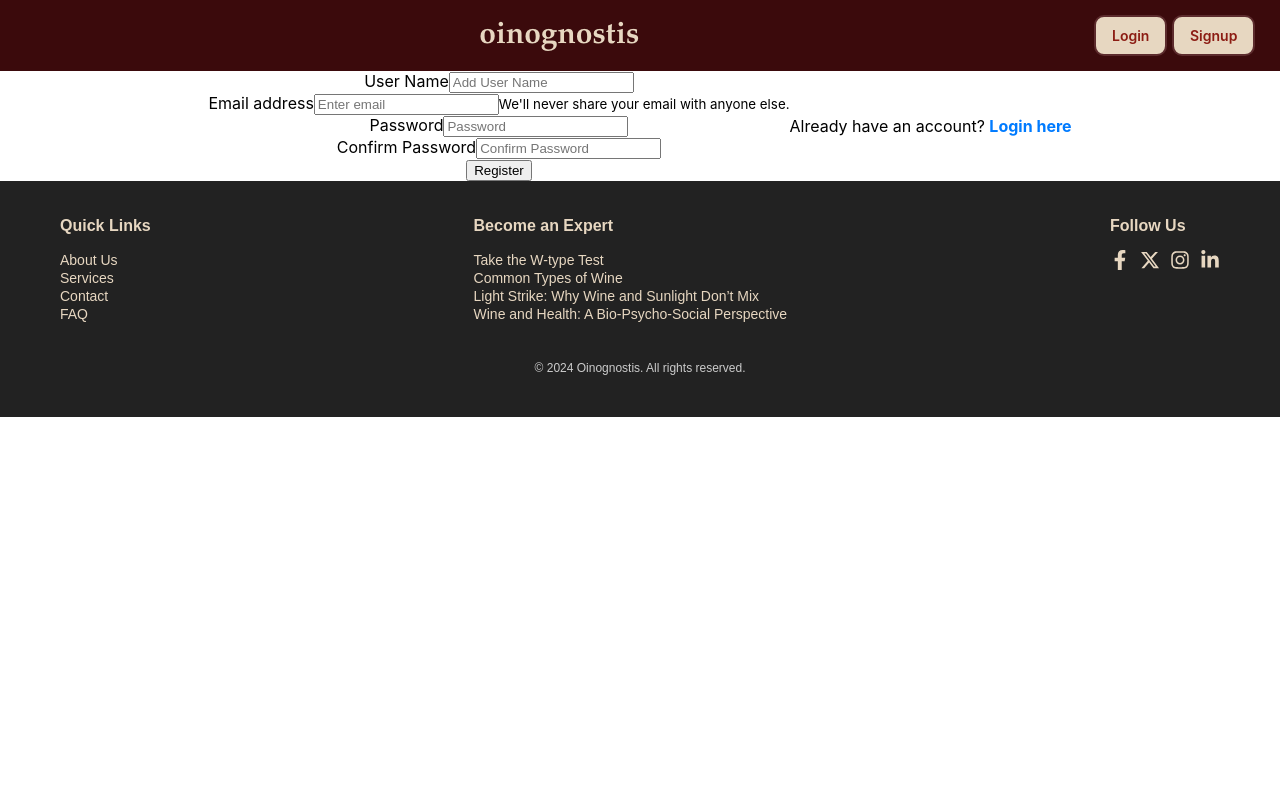
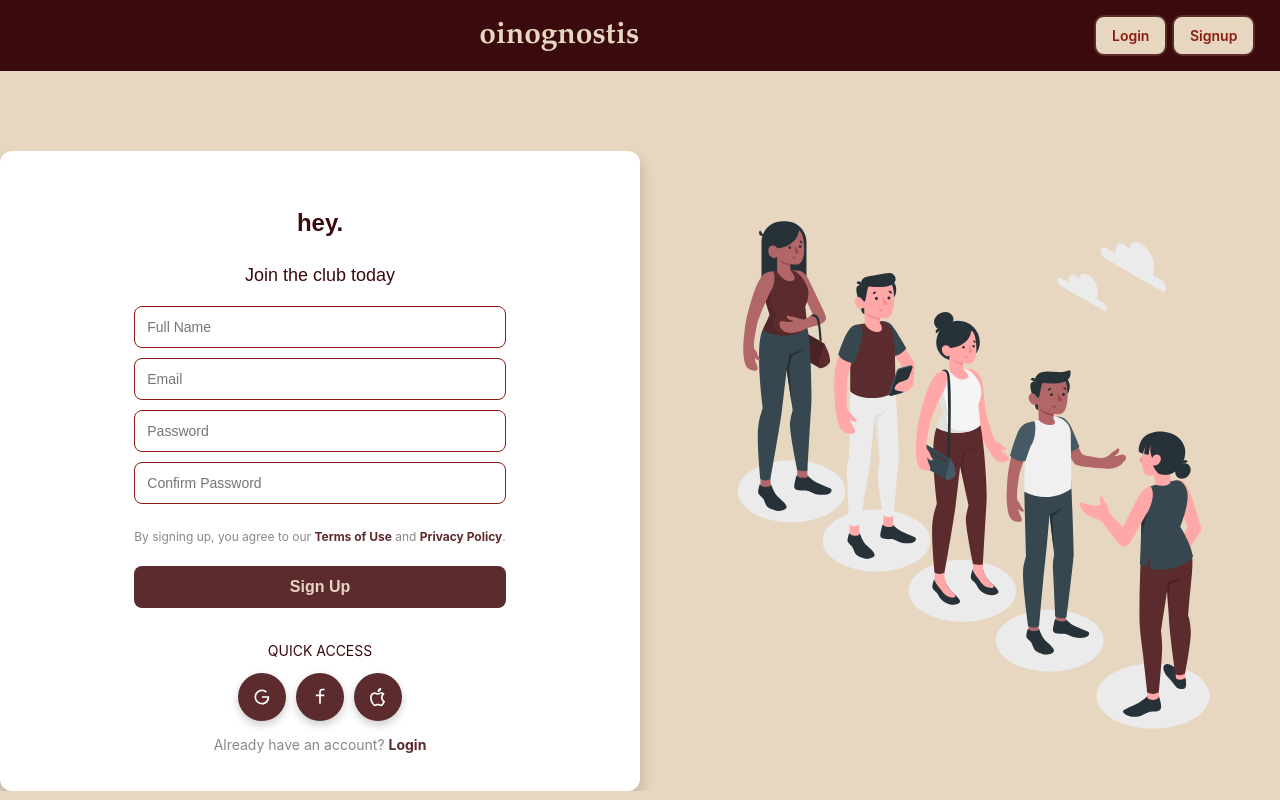
Before and after one commit to fbiletsiou/oinognostis-fe, a React (Create React App) app: page /register in a window 1280 px wide. Shown: the top 800 px of the page. Built offline with nearby package versions, Linux system fonts and the light colour scheme; no server answers.

Commit message:
register form and alt login button at global

```diff
--- a/src/components/RegistrationForm/RegistrationForm.css
+++ b/src/components/RegistrationForm/RegistrationForm.css
@@ -1,10 +1,178 @@
-.loginText {
-    color: #007bff;
-    font-weight: bold;
-    cursor: pointer;
+.registration-form {
+    display: flex;
+    flex-direction: row;
+    align-items: center;
+    justify-content: center;
+    height: 100vh;
+    background-color: var(--header-font-color);
 }
 
-.successMessage {
+.registration-form__container {
+    display: flex;
+    width: 100%;
+    overflow: hidden;
+}
+
+.registration-form__wrapper {
+    display: flex;
+    flex-direction: column;
+    align-items: center;
+    justify-content: center;
+    background-color: #fff;
+    padding: 30px;
+    border-radius: 12px;
+    box-shadow: 0 8px 16px rgba(0, 0, 0, 0.2);
+}
+
+.registration-form__animation {
+    display: flex;
+    align-items: center;
+    justify-content: center;
+    border-radius: 0 12px 12px 0;
+    padding: 30px;
+    position: relative;
+}
+
+.registration-form__wrapper {
+    flex: 1 1 50%;
+}
+
+.registration-form__animation {
+    flex: 1 1 50%;
+}
+
+.registration-form__animation-img {
+    max-width: 100%;
+    height: auto;
+}
+
+.attribution-link {
+    position: absolute;
+    bottom: 10px;
+    right: 10px;
+    font-size: 8px;
+    color: rgba(0, 0, 0, 0.3);
+    text-decoration: none;
+    opacity: 0;
+    transition: opacity 0.3s ease;
+}
+
+.registration-form__animation:hover .attribution-link {
+    opacity: 1;
+}
+
+.registration-form__title {
+    font-family: 'Roobert', sans-serif;
+    font-size: 24px;
+    font-weight: bold;
+    text-align: center;
+    color: var(--dark-burgundy);
+    margin-bottom: 10px;
+}
+
+.registration-form__subtitle {
+    font-family: 'Roobert', sans-serif;
+    font-size: 18px;
+    font-weight: 400;
+    text-align: center;
+    color: var(--dark-burgundy);
+    margin-bottom: 20px;
+}
+
+.registration-form__input {
+    width: 100%;
+    padding: 12px;
+    font-size: 14px;
+    border: 1px solid var(--primary-color);
+    border-radius: 8px;
+    box-shadow: none;
+    margin-bottom: 10px;
+}
+
+.registration-form__input:focus {
+    border-color: var(--muted-color);
+    box-shadow: 0 0 0 2px var(--secondary-color);
+}
+
+.registration-form__submit-btn {
+    width: 100%;
+    padding: 12px;
+    font-size: 16px;
+    font-weight: bold;
+    background-color: var(--deep-red-wine);
+    border: none;
+    color: var(--header-font-color);
+    border-radius: 8px;
+    cursor: pointer;
+    transition: background-color 0.3s ease;
+    margin-top: 10px;
+}
+
+.registration-form__submit-btn:hover {
+    background-color: var(--rich-merlot);
+}
+
+.registration-form__alert {
+    display: block;
     color: green;
+    font-size: 14px;
+    margin-top: 10px;
+    text-align: center;
+}
+
+.registration-form__login {
+    font-size: 14px;
+    color: #888888;
+    margin-top: 15px;
+    text-align: center;
+}
+
+.registration-form__login-link {
+    color: var(--deep-red-wine);
+    cursor: pointer;
     font-weight: bold;
+    text-decoration: none;
 }
+
+
+.registration-form__terms {
+    font-size: 12px;
+    color: #888888;
+    text-align: center;
+    margin-top: 15px;
+}
+
+.registration-form__link {
+    color: var(--deep-red-wine);
+    font-weight: bold;
+    text-decoration: none;
+}
+
+.registration-form__link:hover {
+    color: var(--rich-merlot);
+}
+
+.registration-form__alternative {
+    text-align: center;
+    margin-top: 20px;
+    font-size: 14px;
+    color: var(--dark-burgundy);
+}
+
+.registration-form__alt-buttons {
+    display: flex;
+    justify-content: center;
+    gap: 10px;
+    margin-top: 10px;
+}
+
+*,
+*::before,
+*::after {
+    box-sizing: border-box;
+}
+
+html, body {
+    height: 100%;
+    margin: 0;
+}
--- a/src/components/RegistrationForm/RegistrationForm.js
+++ b/src/components/RegistrationForm/RegistrationForm.js
@@ -3,6 +3,8 @@ import axios from 'axios';
 import './RegistrationForm.css';
 import {API_BASE_URL, ACCESS_TOKEN_NAME} from '../../constants/apiConstants';
 import { withRouter } from "react-router-dom";
+import PeopleQueueAnimation from '../../assets/queue_people.svg';
+import {RiAppleLine, RiFacebookLine, RiGoogleLine} from "react-icons/ri";
 
 function RegistrationForm(props) {
     const [state , setState] = useState({
@@ -11,14 +13,25 @@ function RegistrationForm(props) {
         confirmPassword: "",
         userName: "",
         successMessage: null
-    })
+    });
+
     const handleChange = (e) => {
         const {id , value} = e.target
         setState(prevState => ({
             ...prevState,
             [id] : value
-        }))
+        }));
+    };
+
+    const handleSubmitClick = (e) => {
+        e.preventDefault();
+        if (state.password === state.confirmPassword) {
+            sendDetailsToServer();
+        } else {
+            props.showError('Passwords do not match');
         }
+    };
+
     const sendDetailsToServer = () => {
         if(state.email.length && state.password.length) {
             props.showError(null);
@@ -26,108 +39,148 @@ function RegistrationForm(props) {
                 "email":state.email,
                 "password":state.password,
                 "name": state.userName
-            }
+            };
             axios.post(API_BASE_URL+'/user/register', payload)
                 .then(function (response) {
                     if(response.status === 200){
                         setState(prevState => ({
                             ...prevState,
                             'successMessage' : 'Registration successful. Redirecting to home page..'
-                        }))
-                        localStorage.setItem(ACCESS_TOKEN_NAME,response.data.token);
+                        }));
+                        localStorage.setItem(ACCESS_TOKEN_NAME, response.data.token);
                         redirectToHome();
                         props.showError(null)
-                    } else{
-                        props.showError("Some error ocurred");
+                    } else {
+                        props.showError("Some error occurred");
                     }
                 })
                 .catch(function (error) {
                     console.log(error);
+                    props.showError('An error occurred during registration. Please try again.');
                 });
         } else {
             props.showError('Please enter valid username and password')
         }
+    };
 
-    }
     const redirectToHome = () => {
-        props.updateTitle('Home')
-        props.history.push('/home');
-    }
+        document.title = 'Home';
+        props.history.push('/');
+    };
+
     const redirectToLogin = () => {
-        props.updateTitle('Login')
+        document.title = 'Login';
         props.history.push('/login');
-    }
-    const handleSubmitClick = (e) => {
-        e.preventDefault();
-        if(state.password === state.confirmPassword) {
-            sendDetailsToServer()
-        } else {
-            props.showError('Passwords do not match');
-        }
-    }
-    return(
-        <div className="card col-12 col-lg-4 login-card mt-2 hv-center">
-            <form>
-                <div className="form-group text-left">
-                <div className="form-group text-left">
-                    <label htmlFor="exampleInputPassword1">User Name</label>
-                    <input type="text"
-                        className="form-control"
-                        id="userName"
-                        placeholder="Add User Name"
-                        value={state.userName}
+    };
+
+    const handleGoogleLogin = () => {
+        // Add logic for Google login
+        console.log('Login with Google');
+    };
+
+    return (
+        <main className="registration-form">
+            <div className="registration-form__container">
+                <div className="registration-form__wrapper">
+                    <h2 className="registration-form__title">hey.</h2>
+                    <h3 className="registration-form__subtitle">Join the club today</h3>
+                    <form onSubmit={handleSubmitClick}>
+                        <div className="form-group">
+                            <input
+                                type="text"
+                                className="registration-form__input"
+                                id="fullName"
+                                placeholder="Full Name"
+                                value={state.fullName}
                                 onChange={handleChange}
+                                required
                             />
                         </div>
-                <label htmlFor="exampleInputEmail1">Email address</label>
-                <input type="email"
-                       className="form-control"
+                        <div className="form-group">
+                            <input
+                                type="email"
+                                className="registration-form__input"
                                 id="email"
-                       aria-describedby="emailHelp"
-                       placeholder="Enter email"
+                                placeholder="Email"
                                 value={state.email}
                                 onChange={handleChange}
+                                required
                             />
-                <small id="emailHelp" className="form-text text-muted">We'll never share your email with anyone else.</small>
                         </div>
-                <div className="form-group text-left">
-                    <label htmlFor="exampleInputPassword1">Password</label>
-                    <input type="password"
-                        className="form-control"
+                        <div className="form-group">
+                            <input
+                                type="password"
+                                className="registration-form__input"
                                 id="password"
                                 placeholder="Password"
                                 value={state.password}
                                 onChange={handleChange}
+                                required
                             />
                         </div>
-                <div className="form-group text-left">
-                    <label htmlFor="exampleInputPassword1">Confirm Password</label>
-                    <input type="password"
-                        className="form-control"
+                        <div className="form-group">
+                            <input
+                                type="password"
+                                className="registration-form__input"
                                 id="confirmPassword"
                                 placeholder="Confirm Password"
                                 value={state.confirmPassword}
                                 onChange={handleChange}
+                                required
                             />
                         </div>
-                <button
-                    type="submit"
-                    className="btn btn-primary"
-                    onClick={handleSubmitClick}
-                >
-                    Register
+
+                        <p className="registration-form__terms">
+                            By signing up, you agree to our <a href="/terms" className="registration-form__link">Terms
+                            of
+                            Use</a> and <a href="/privacy" className="registration-form__link">Privacy Policy</a>.
+                        </p>
+
+                        <button type="submit" className="registration-form__submit-btn">
+                            Sign Up
                         </button>
                     </form>
-            <div className="alert alert-success mt-2" style={{display: state.successMessage ? 'block' : 'none' }} role="alert">
+
+                    {state.successMessage && (
+                        <div className="registration-form__alert">
                             {state.successMessage}
                         </div>
-            <div className="mt-2">
-                <span>Already have an account? </span>
-                <span className="loginText" onClick={() => redirectToLogin()}>Login here</span>
+                    )}
+
+                    <div className="registration-form__alternative">
+                        <p>QUICK ACCESS</p>
+                        <div className="registration-form__alt-buttons">
+                            <button onClick={handleGoogleLogin} className="alt-login-btn">
+                                <RiGoogleLine size={20}/>
+                            </button>
+                            <button className="alt-login-btn">
+                                <RiFacebookLine size={20}/>
+                            </button>
+                            <button className="alt-login-btn">
+                                <RiAppleLine size={20}/>
+                            </button>
+                        </div>
                     </div>
 
+                    <div className="registration-form__login">
+                        <span>Already have an account? </span>
+                        <span className="registration-form__login-link" onClick={redirectToLogin}>
+                            Login
+                        </span>
                     </div>
-    )
+                </div>
+
+                <div className="registration-form__animation">
+                    <img src={PeopleQueueAnimation} alt="People animation"
+                         className="registration-form__animation-img"/>
+                    <a href="https://storyset.com/people" className="attribution-link" target="_blank"
+                       rel="noopener noreferrer">
+                        People illustrations by Storyset
+                    </a>
+                </div>
+            </div>
+        </main>
+    );
 }
 
 export default withRouter(RegistrationForm);
--- a/src/globals.css
+++ b/src/globals.css
@@ -9,3 +9,24 @@
     --muted-color: #735751;
     --white-color: white;
 }
+
+
+/* Global alternative login button styles */
+.alt-login-btn {
+    background-color: var(--deep-red-wine);
+    color: white;
+    width: 48px;
+    height: 48px;
+    border-radius: 50%;
+    display: flex;
+    align-items: center;
+    justify-content: center;
+    border: none;
+    cursor: pointer;
+    transition: background-color 0.3s ease;
+    box-shadow: 0 4px 8px rgba(0, 0, 0, 0.2);
+}
+
+.alt-login-btn:hover {
+    background-color: var(--rich-merlot);
+}
```
Also changed, not shown: src/components/LoginForm/LoginForm.css (+0 -21 lines), src/components/LoginForm/LoginForm.js (+3 -4 lines), src/assets/queue_people.svg (added). Lines whose indentation alone changed are shown as unchanged.
